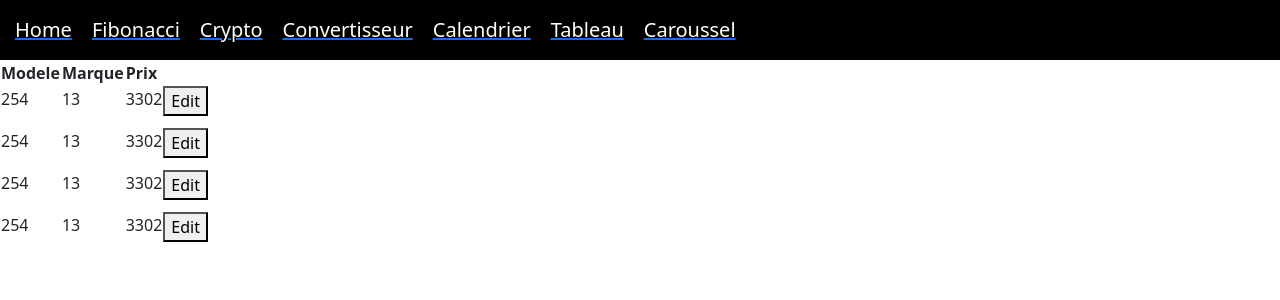
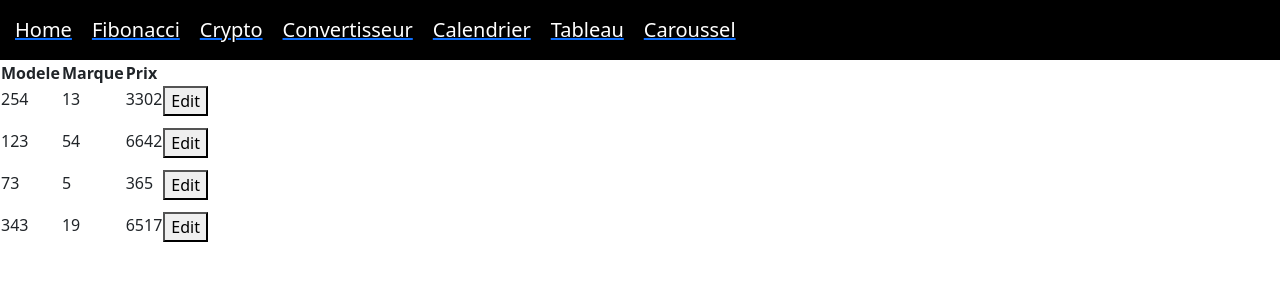
Before and after one commit to Mathcegep/TP1WEB2, a React (Create React App) app in the folder tp1appweb/: page /Crypto in a window 1280 px wide. Shown: the top 300 px of the page. Built offline with nearby package versions, Linux system fonts and the light colour scheme.

Commit message:
push avant worker fix bugs crypto fibo

```diff
--- a/tp1appweb/src/Components/Crypto.jsx
+++ b/tp1appweb/src/Components/Crypto.jsx
@@ -37,10 +37,13 @@ class Crypto extends Component {
                             <th></th>
                         </tr>
                     </thead>
+                    {
+                        //Pour optimiser utiliser une foreach
+                    }
                     <CryptoChild update={this.updateValue} id="1" cel1={this.state.data.get("1")[0]} cel2={this.state.data.get("1")[1]} modification={this.state.rowState} onClick={this.getIdOnClick}/>
-                    <CryptoChild update={this.updateValue} id="2" cel1={this.state.data.get("1")[0]} cel2={this.state.data.get("1")[1]} modification={this.state.rowState} onClick={this.getIdOnClick}/>
-                    <CryptoChild update={this.updateValue} id="3" cel1={this.state.data.get("1")[0]} cel2={this.state.data.get("1")[1]} modification={this.state.rowState} onClick={this.getIdOnClick}/>
-                    <CryptoChild update={this.updateValue} id="4" cel1={this.state.data.get("1")[0]} cel2={this.state.data.get("1")[1]} modification={this.state.rowState} onClick={this.getIdOnClick}/>
+                    <CryptoChild update={this.updateValue} id="2" cel1={this.state.data.get("2")[0]} cel2={this.state.data.get("2")[1]} modification={this.state.rowState} onClick={this.getIdOnClick}/>
+                    <CryptoChild update={this.updateValue} id="3" cel1={this.state.data.get("3")[0]} cel2={this.state.data.get("3")[1]} modification={this.state.rowState} onClick={this.getIdOnClick}/>
+                    <CryptoChild update={this.updateValue} id="4" cel1={this.state.data.get("4")[0]} cel2={this.state.data.get("4")[1]} modification={this.state.rowState} onClick={this.getIdOnClick}/>
                 </table>
             </div>
         );
--- a/tp1appweb/src/Components/Fibonacci.jsx
+++ b/tp1appweb/src/Components/Fibonacci.jsx
@@ -16,6 +16,27 @@ class Fibonacci extends Component {
     }
 
     fibonaccie = () => {
+        var n1 = 0, n2 = 1;
+        var i = 1;
+        var limit = this.state.limit;
+        var total = 0;
+        this.fibonacciCalc(limit, i, n1, n2);
+    }
+
+    fibonacciCalc(limit, i, n1, n2) {
+        let nextTerm = n1 + n2;
+
+        if(i < limit) {
+            n1 = n2;
+            i =  i+1;
+            this.fibonacciCalc(limit, i, n2, nextTerm);
+        } else {
+            this.showFinalRes(n2);
+        }
+    }
+
+    /*
+    fibonaccie = () => {
         var n1 = 0, n2 = 1, nextTerm;
         var i = 1;
         var limit = this.state.limit;
@@ -28,12 +49,13 @@ class Fibonacci extends Component {
             nextTerm = n1 + n2;
             n1 = n2;
             total = total + n1;
+            i =  i+1;
             this.fibonacciCalc(limit, i, n1, n2, nextTerm, total);
         } else {
             this.showFinalRes(total);
         }
     }
-
+*/
     render() {
         return (
             <div>
```
